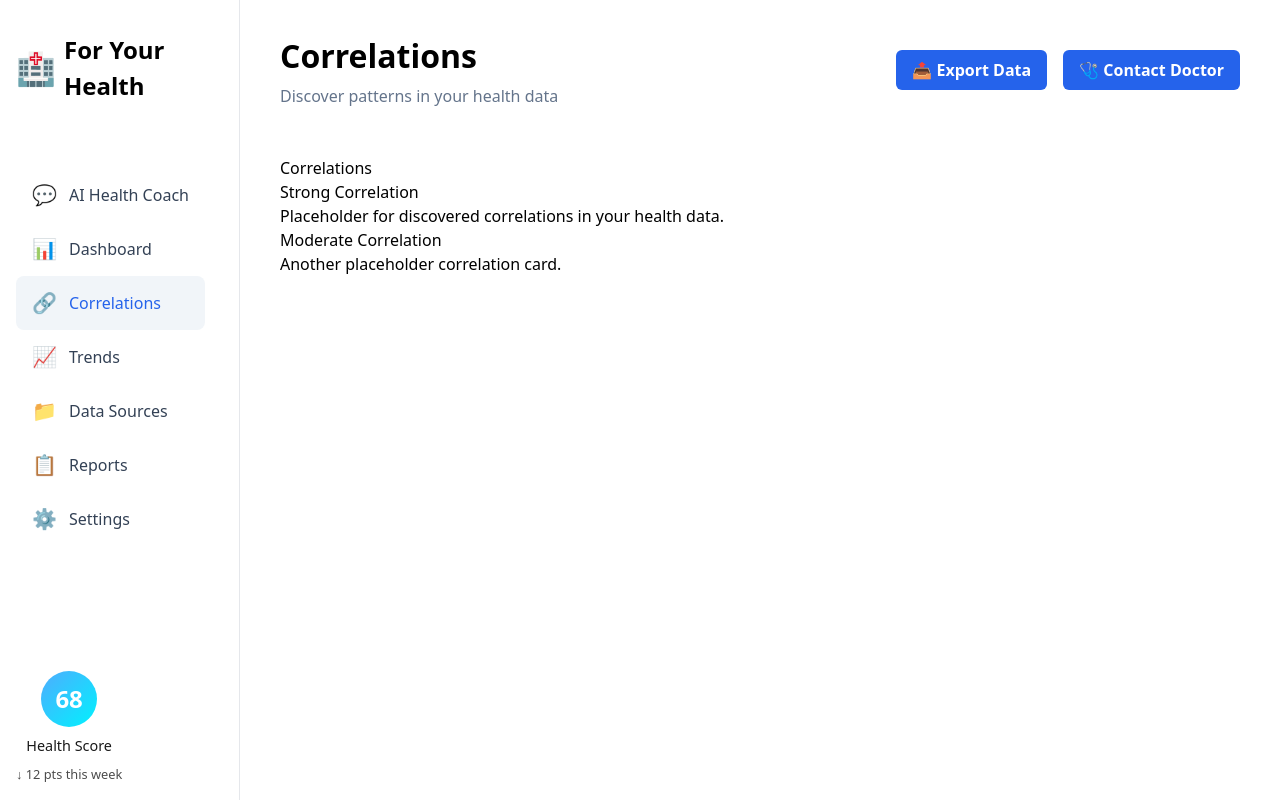
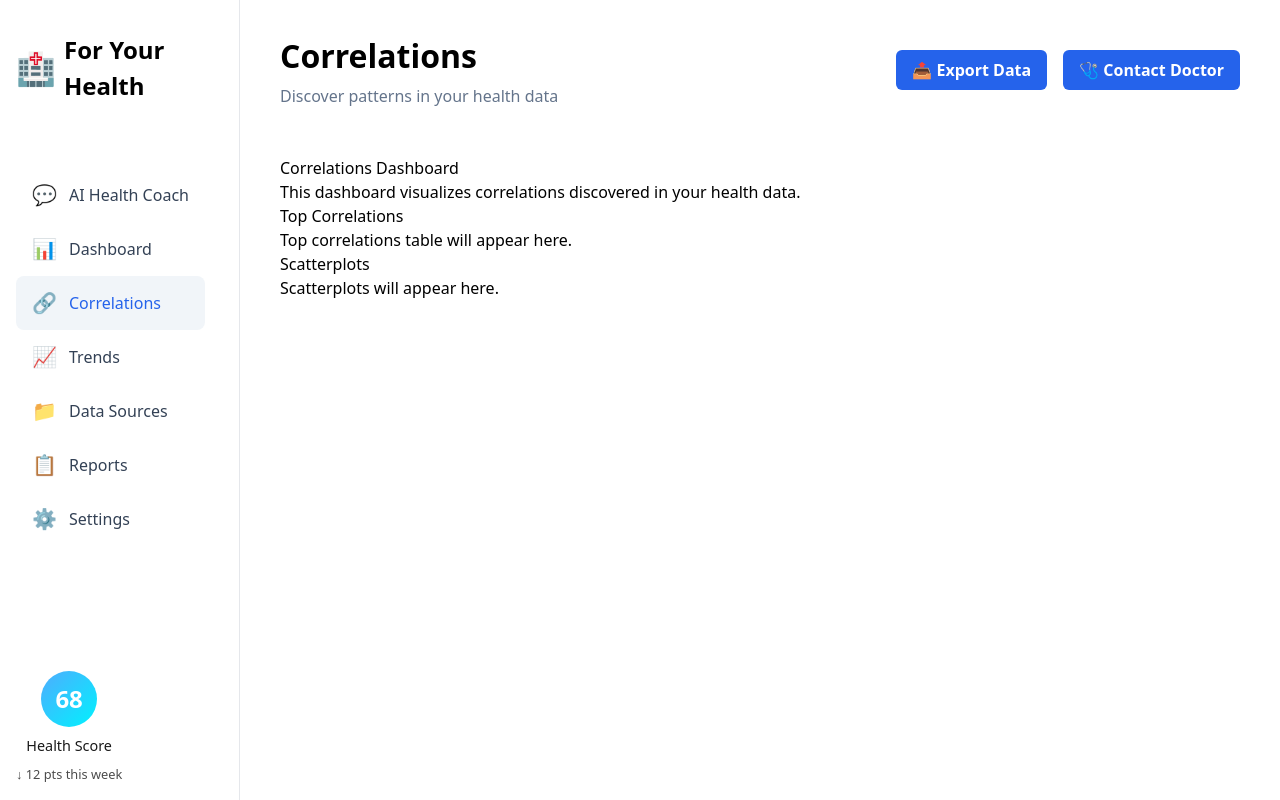
Before and after one commit to absrzvi/yourHealth, a Next.js app: page /correlations in a window 1280 px wide. Built offline with nearby package versions, Linux system fonts and the light colour scheme.

Commit message:
chore: rollback correlations page to dashboard-only (no upload, ready for DB-driven widgets)

```diff
--- a/app/correlations/page.tsx
+++ b/app/correlations/page.tsx
@@ -1,15 +1,24 @@
+"use client";
+
 export default function CorrelationsPage() {
   return (
-    <div className="content-section active">
-      <h2 className="text-2xl font-bold mb-4">Correlations</h2>
-      <div className="correlation-card">
-        <div className="correlation-strength strength-strong">Strong Correlation</div>
-        <div className="mt-2">Placeholder for discovered correlations in your health data.</div>
+    <div className="content-section active max-w-4xl mx-auto">
+      <h2 className="text-2xl font-bold mb-4">Correlations Dashboard</h2>
+      <div className="mb-8">
+        <p className="mb-2">This dashboard visualizes correlations discovered in your health data.</p>
+        {/* TODO: Fetch correlation results from backend/database and display here */}
       </div>
-      <div className="correlation-card">
-        <div className="correlation-strength strength-moderate">Moderate Correlation</div>
-        <div className="mt-2">Another placeholder correlation card.</div>
+      <div className="mb-8">
+        <h3 className="text-xl font-semibold mb-2">Top Correlations</h3>
+        {/* TODO: Table of top correlations (variableA, variableB, coefficient, p-value, source reports) */}
+        <div className="border rounded bg-gray-50 p-4 text-gray-500">Top correlations table will appear here.</div>
       </div>
+      <div className="mb-8">
+        <h3 className="text-xl font-semibold mb-2">Scatterplots</h3>
+        {/* TODO: Render scatterplots for top correlations */}
+        <div className="border rounded bg-gray-50 p-4 text-gray-500">Scatterplots will appear here.</div>
+      </div>
+      {/* Bonus: Add network graph or other widgets here in the future */}
     </div>
   );
 }
```
